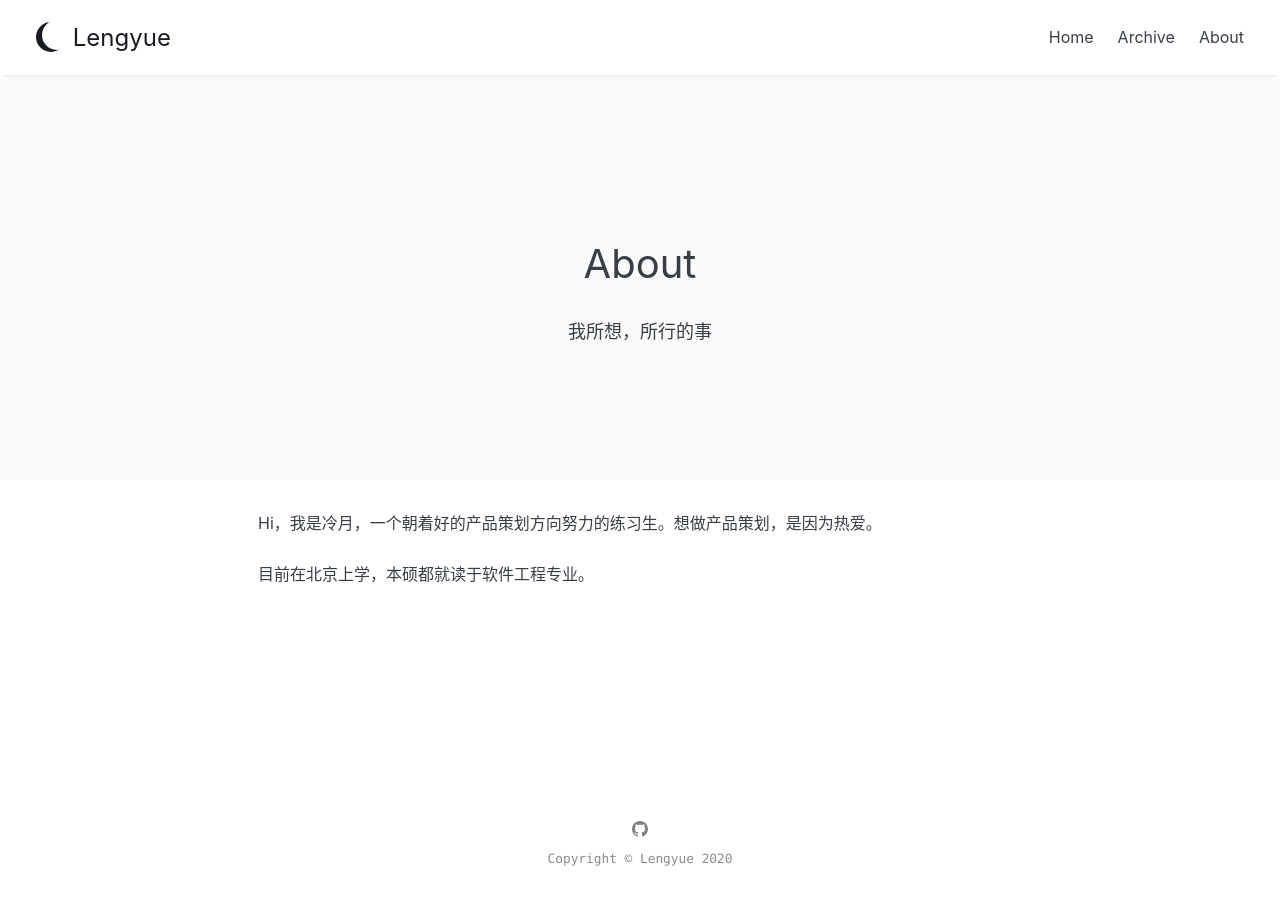
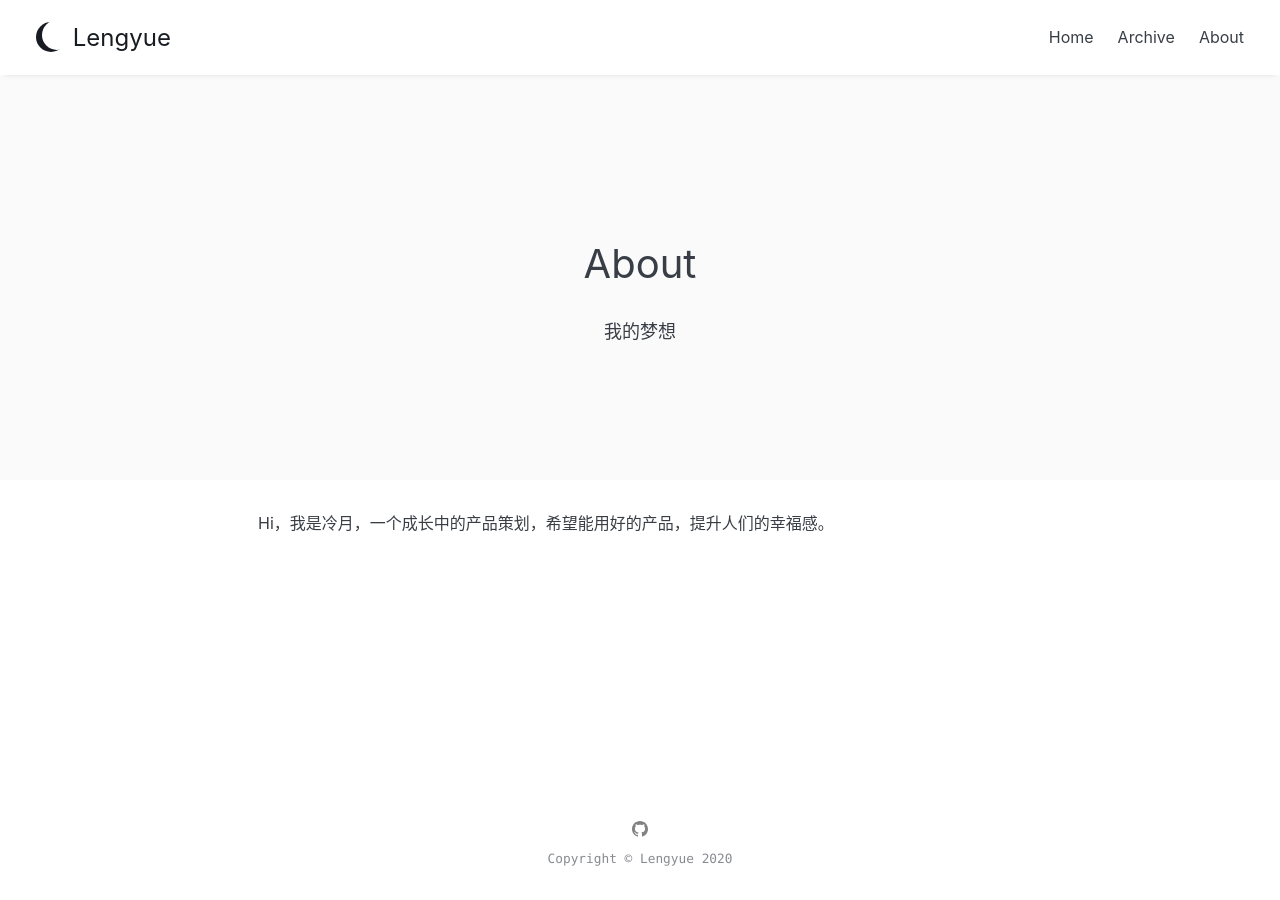
Before and after one commit to guxi11/guxi11.github.io, a Jekyll site: the page built from about.md, in a window 1280 px wide. Built offline with Jekyll 4.4.1, drawn with Linux system fonts in a browser that asks for light colours.

Commit message:
doc: update about

```diff
--- a/about.md
+++ b/about.md
@@ -2,9 +2,7 @@
 layout: about
 title: About
 permalink: /about/
-description: 我所想，所行的事
+description: 我的梦想
 ---
 
-Hi，我是冷月，一个朝着好的产品策划方向努力的练习生。想做产品策划，是因为热爱。
-
-目前在北京上学，本硕都就读于软件工程专业。
+Hi，我是冷月，一个成长中的产品策划，希望能用好的产品，提升人们的幸福感。
```
